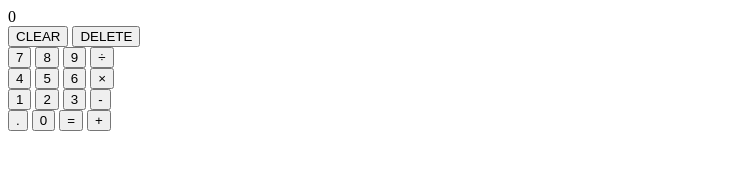
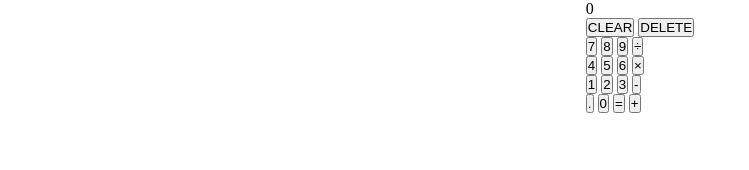
Before and after one commit to yash-wakde/calculator, a plain HTML site: page index.html in a window 1280 px wide. Shown: the whole page, without its empty margins (0-749 px from the left). Drawn offline with Linux system fonts and the light colour scheme.

Commit message:
Add buttons

```diff
--- a/index.html
+++ b/index.html
@@ -3,12 +3,12 @@
 <head>
     <meta charset="UTF-8">
     <meta name="viewport" content="width=device-width, initial-scale=1.0">
-    <link type="stylesheet" href="styles.css"/>
+    <link rel="stylesheet" type="text/css" href="styles.css">
     <script src="script.js" defer></script>
     <title>Calculator</title>
 </head>
 <body>
-    <div class = "center">
+    <div class = "middle">
         <div class = "container">
             <div class = "calc-area">0</div>
             <div class = "row">
--- a/styles.css
+++ b/styles.css
@@ -1,11 +1,9 @@
 * {
     margin: 0;
     padding: 0;
-    box-sizing: border-box;
 }
 
-.center{
+.middle{
     display: flex;
     justify-content: center;
-    align-items: center;
 }
```
